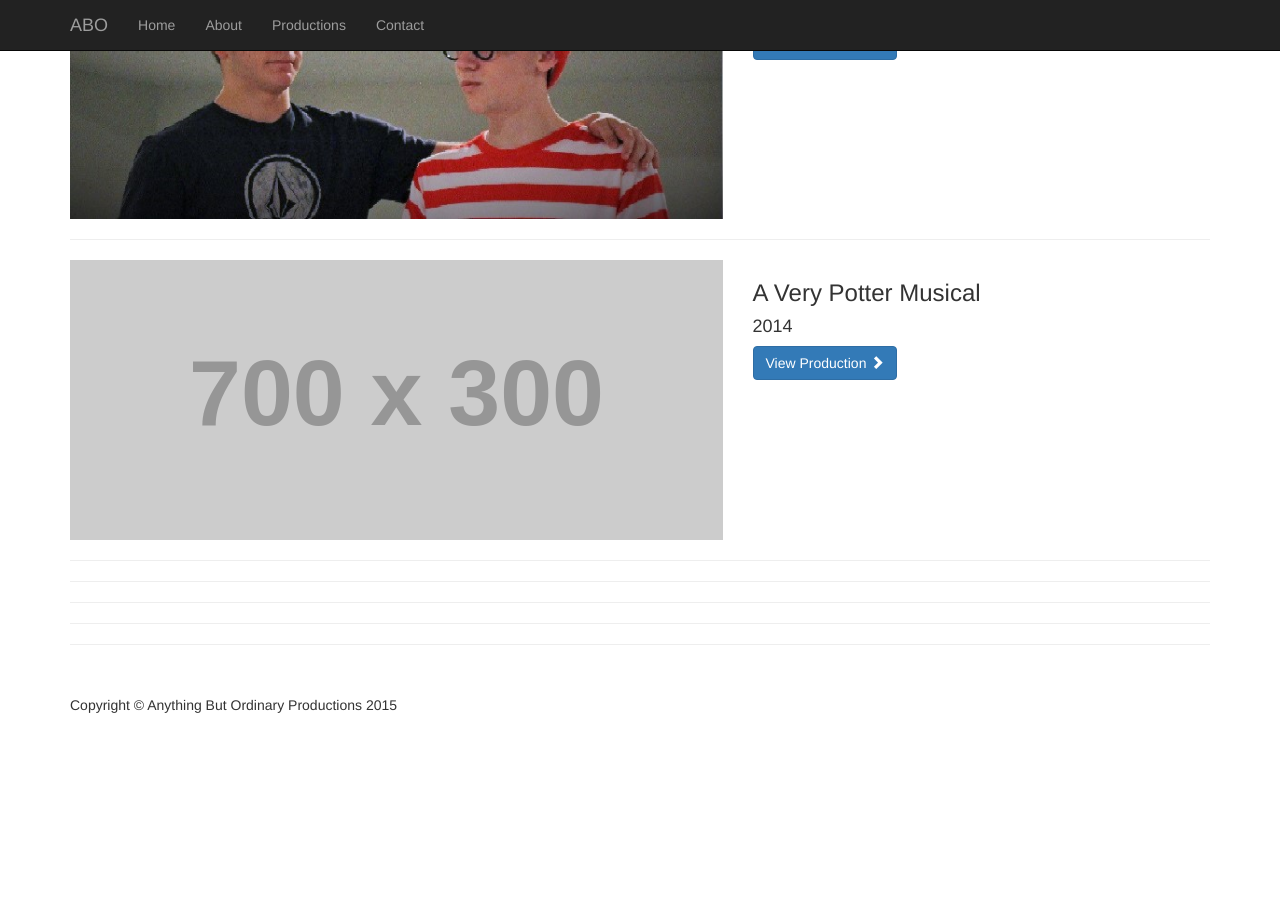
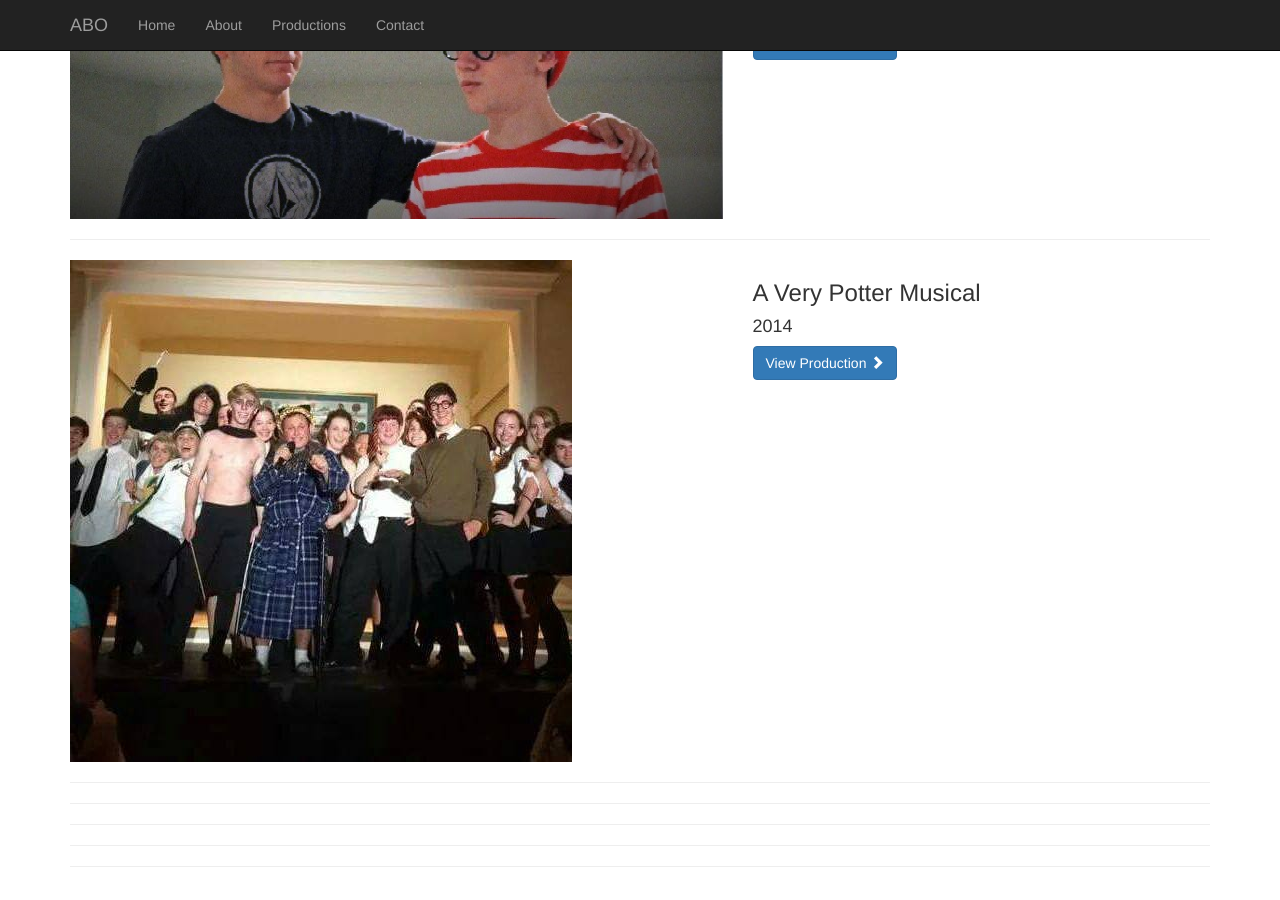
Before and after one commit to ABOProductions/aboproductions.github.io, a Jekyll site: the page productions.html, which Jekyll copies as it is, in a window 1280 px wide and 900 px high, scrolled down 1154 px. Built offline with Jekyll 4.4.1, drawn with Linux system fonts in a browser that asks for light colours; nearby versions of some CDN libraries; library files that are not in the unit come from our copies; before the commit the page ends 1929 px from its top, so only the background shows below that.

Commit message:
updated with photos for potter

```diff
--- a/potter.html
+++ b/potter.html
@@ -100,7 +100,7 @@
         <div class="row">
 
             <div class="col-md-8">
-                <img class="img-responsive" src="http://placehold.it/750x500" alt="">
+                <img class="img-responsive" src="/img/potter/potter.jpg" alt="">
             </div>
 
             <div class="col-md-4">
--- a/productions.html
+++ b/productions.html
@@ -137,7 +137,7 @@
         <div class="row">
             <div class="col-md-7">
                 <a href="potter.html">
-                    <img class="img-responsive" src="http://placehold.it/700x300" alt="">
+                    <img class="img-responsive" src="/img/potter/potter.jpg" alt="">
                 </a>
             </div>
             <div class="col-md-5">
```
Also changed, not shown: img/potter/potter.jpg (added).
